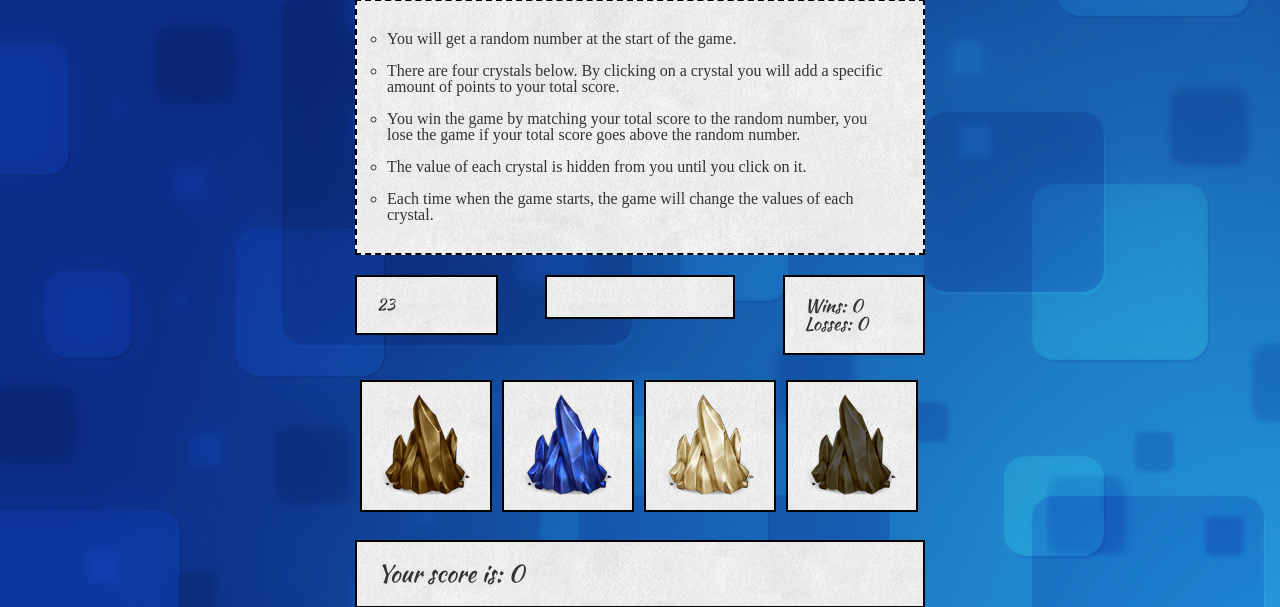
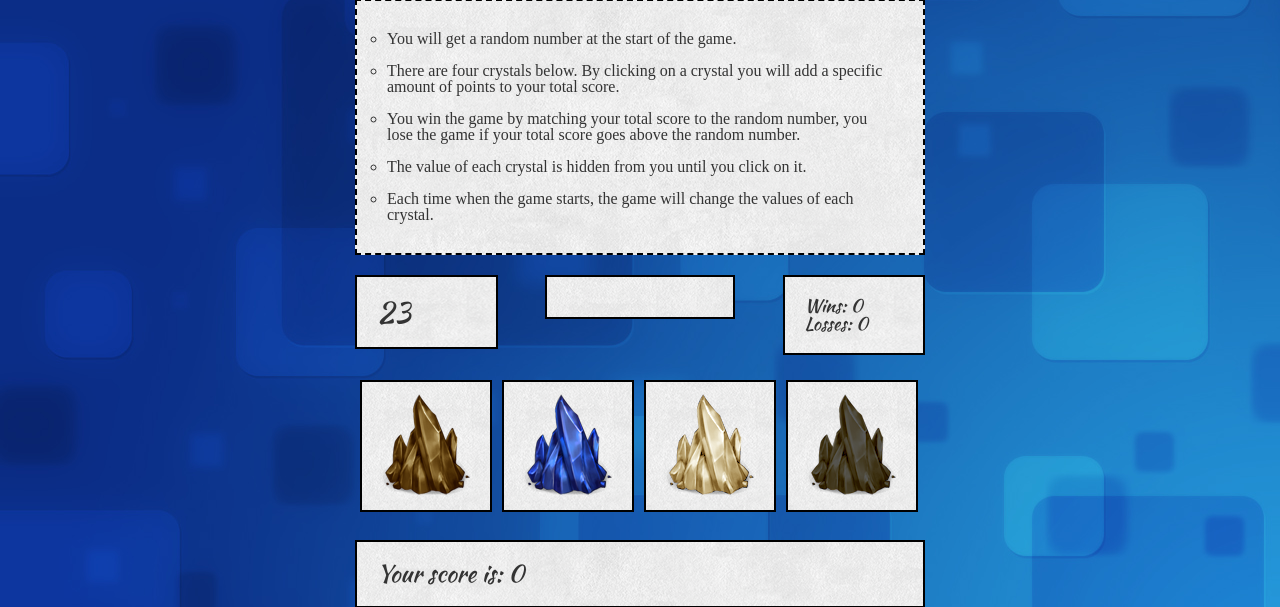
Before and after one commit to sassour525/week-4-game, a PHP site: page / in a window 1280 px wide. Shown: the part 116-723 px from the top of the page. Run offline with PHP 8.4, Linux system fonts and the light colour scheme.

Commit message:
fixed text sizing

```diff
--- a/assets/css/style.css
+++ b/assets/css/style.css
@@ -99,3 +99,7 @@ html,body {
 #play-button.btn-primary:focus, #play-button.btn-primary:hover {
 	background-color: #3dc511;
 }
+
+h2 {
+	font-size: 30px;
+}
```
